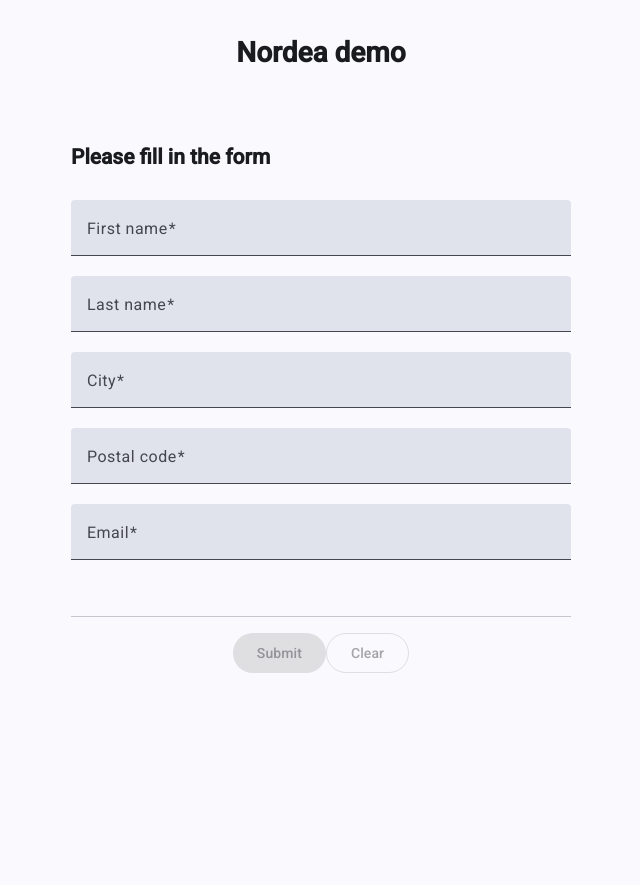
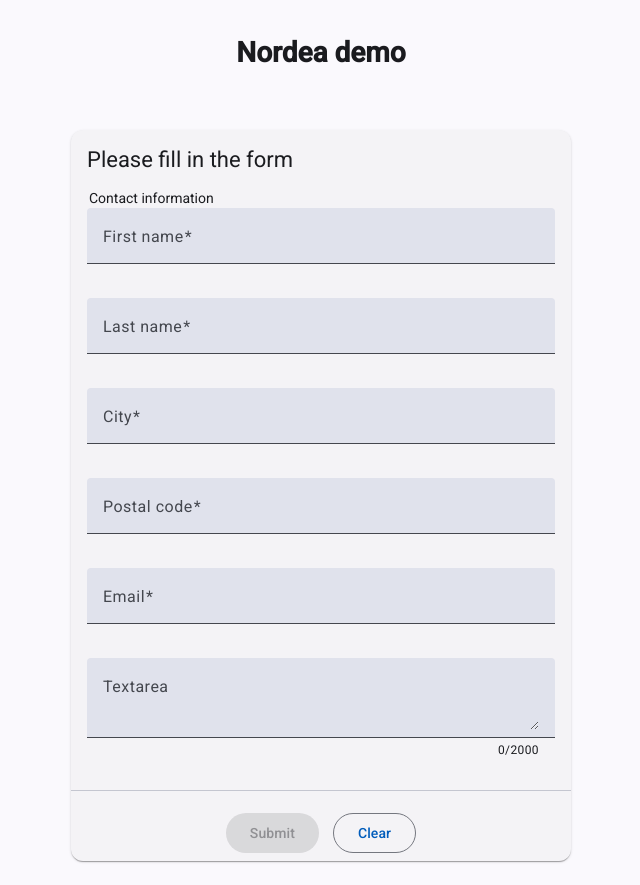
Before and after one commit to SJarno/Showcase-demo, an Angular app: page / in a window 1280 px wide. Shown: the whole page, without its empty margins (319-959 px from the left). Before the commit the page ends 800 px from the top, so only its background shows below. Built offline with nearby package versions, Linux system fonts and the light colour scheme.

Commit message:
add mat card and other refactoring to form, updaate tests, styling

```diff
--- a/src/app/features/contact-form/components/contact-form/contact-form.html
+++ b/src/app/features/contact-form/components/contact-form/contact-form.html
@@ -1,10 +1,17 @@
-<section class="page-container">
-    <h2>{{ title() }}</h2>
+<mat-card class="page-container">
+    <mat-card-header>
+        <mat-card-title>
+            {{ title() }}
+        </mat-card-title>
+    </mat-card-header>
+    <mat-card-content>
         <form [attr.aria-busy]="isSubmitting()">
             <fieldset>
+                <legend>Contact information</legend>
                 <mat-form-field>
-                <mat-label for="firstName">First name</mat-label>
-                <input matInput type="text" id="firstName" [formField]="contactForm.firstName">
+                    <mat-label>First name</mat-label>
+                    <input matInput type="text" id="firstName" [formField]="contactForm.firstName"
+                        autocomplete="given-name">
                     @for (error of contactForm.firstName().errors(); track error) {
                     <mat-error>
                         {{ error.message}}
@@ -12,7 +19,7 @@
                     }
                 </mat-form-field>
                 <mat-form-field>
-                <mat-label for="lastName">Last name</mat-label>
+                    <mat-label>Last name</mat-label>
                     <input matInput type="text" id="lastName" [formField]="contactForm.lastName">
                     @for (error of contactForm.lastName().errors(); track error) {
                     <mat-error>
@@ -21,7 +28,7 @@
                     }
                 </mat-form-field>
                 <mat-form-field>
-                <mat-label for="city">City</mat-label>
+                    <mat-label>City</mat-label>
                     <input matInput type="text" id="city" [formField]="contactForm.city">
                     @for (error of contactForm.city().errors(); track error) {
                     <mat-error>
@@ -30,7 +37,7 @@
                     }
                 </mat-form-field>
                 <mat-form-field>
-                <mat-label for="postalCode">Postal code</mat-label>
+                    <mat-label>Postal code</mat-label>
                     <input matInput type="text" id="postalCode" [formField]="contactForm.postalCode">
                     @for (error of contactForm.postalCode().errors(); track error) {
                     <mat-error>
@@ -39,9 +46,21 @@
                     }
                 </mat-form-field>
                 <mat-form-field>
-                <mat-label for="email">Email</mat-label>
-                <input matInput type="email" id="email" [formField]="contactForm.email">
+                    <mat-label>Email</mat-label>
+                    <input matInput type="email" id="email" [formField]="contactForm.email"
+                        placeholder="joku@example.com">
                     @for (error of contactForm.email().errors(); track error) {
+                    <mat-error>
+                        {{ error.message}}
+                    </mat-error>
+                    }
+                </mat-form-field>
+                <mat-form-field>
+                    <mat-label>Textarea</mat-label>
+                    <textarea matInput id="textArea" [formField]="contactForm.textArea"></textarea>
+                    <mat-hint align="end">{{contactForm.textArea().value().length }}/{{ textAreaMaxLength()
+                        }}</mat-hint>
+                    @for (error of contactForm.textArea().errors(); track error) {
                     <mat-error>
                         {{ error.message}}
                     </mat-error>
@@ -49,6 +68,7 @@
                 </mat-form-field>
             </fieldset>
         </form>
+    </mat-card-content>
     <div class="progress-bar">
         @if (isSubmitting()) {
         <mat-progress-bar mode="indeterminate"></mat-progress-bar>
@@ -56,8 +76,8 @@
     </div>
 
     <mat-divider></mat-divider>
-    <footer>
+    <mat-card-actions class="footer-actions">
         <button matButton="filled" (click)="submitForm()" [disabled]="submitDisabled()">Submit</button>
-        <button matButton="outlined" (click)="clearForm()" [disabled]="submitDisabled()">Clear</button>
-    </footer>
-</section>
+        <button matButton="outlined" (click)="clearForm()" [disabled]="isSubmitting()">Clear</button>
+    </mat-card-actions>
+</mat-card>
--- a/src/app/features/contact-form/components/contact-form/contact-form.scss
+++ b/src/app/features/contact-form/components/contact-form/contact-form.scss
@@ -7,13 +7,14 @@
 .page-container {
     display: flex;
     flex-direction: column;
-    gap: 16px;
+    gap: 1em;
     width: 100%;
 }
 
-form {
+fieldset {
     display: flex;
     flex-direction: column;
+    gap: 1em;
 }
 
 mat-form-field {
@@ -24,9 +25,10 @@ mat-form-field {
     height: 4px;
 }
 
-footer {
+.footer-actions {
     display: flex;
     justify-content: center;
+    gap: 1em;
 }
 
 /* disable defaults */
--- a/src/app/features/contact-form/components/contact-form/contact-form.ts
+++ b/src/app/features/contact-form/components/contact-form/contact-form.ts
@@ -5,13 +5,15 @@ import { MatFormFieldModule } from '@angular/material/form-field'
 import { MatDividerModule } from '@angular/material/divider';
 import { MatButtonModule } from '@angular/material/button';
 import { ContactFormService } from '../../services/contact-form-service';
-import { form, required, FormField, disabled, submit } from '@angular/forms/signals';
+import { form, required, FormField, disabled, submit, maxLength, email } from '@angular/forms/signals';
 import { ErrorDialogService } from '../../../../shared/features/error-dialog/services/error-dialog-service';
 import { MatProgressBarModule } from '@angular/material/progress-bar';
 import { MatSnackBar } from '@angular/material/snack-bar';
+import {MatCardModule} from '@angular/material/card';
+import { SNACKBAR_SUCCESS } from '../../models/constants';
 
 @Component({
-  imports: [MatInputModule, MatFormFieldModule, MatDividerModule, MatButtonModule, FormField, MatProgressBarModule],
+  imports: [MatInputModule, MatFormFieldModule, MatDividerModule, MatButtonModule, FormField, MatProgressBarModule, MatCardModule],
   selector: 'app-contact-form',
   styleUrl: './contact-form.scss',
   templateUrl: './contact-form.html',
@@ -34,6 +36,8 @@ export class ContactFormComponent {
     textArea: ''
   });
 
+  public readonly textAreaMaxLength = signal(2000);
+
   public contactForm = form(this._contactFormModel, (path) => {
     required(path.firstName, {
       message: 'First name required'
@@ -53,6 +57,11 @@ export class ContactFormComponent {
 
     required(path.email, {
       message: 'Email is required'
+    });
+    email(path.email, { message: 'Not a valid email' });
+
+    maxLength(path.textArea, this.textAreaMaxLength(), {
+      message: 'Maximun of 2000 characters allowed'
     });
 
     disabled(path.firstName, {
@@ -93,7 +102,11 @@ export class ContactFormComponent {
         field().reset();
       });
 
-      this._snackBar.open('Success');
+      this._snackBar.open(SNACKBAR_SUCCESS, 'Close', {
+        verticalPosition: 'top',
+        duration: 5000
+      });
+
     } catch (error) {
       console.error(error);
       this._errorDialogService.handleNonHttpError(error);
--- /dev/null
+++ b/src/app/features/contact-form/models/constants.ts
@@ -0,0 +1 @@
+export const SNACKBAR_SUCCESS = 'Success: Form sent';
```
Also changed, not shown: 1 other file (tests, documents, lock files or other folders). Lines whose indentation alone changed are shown as unchanged.
